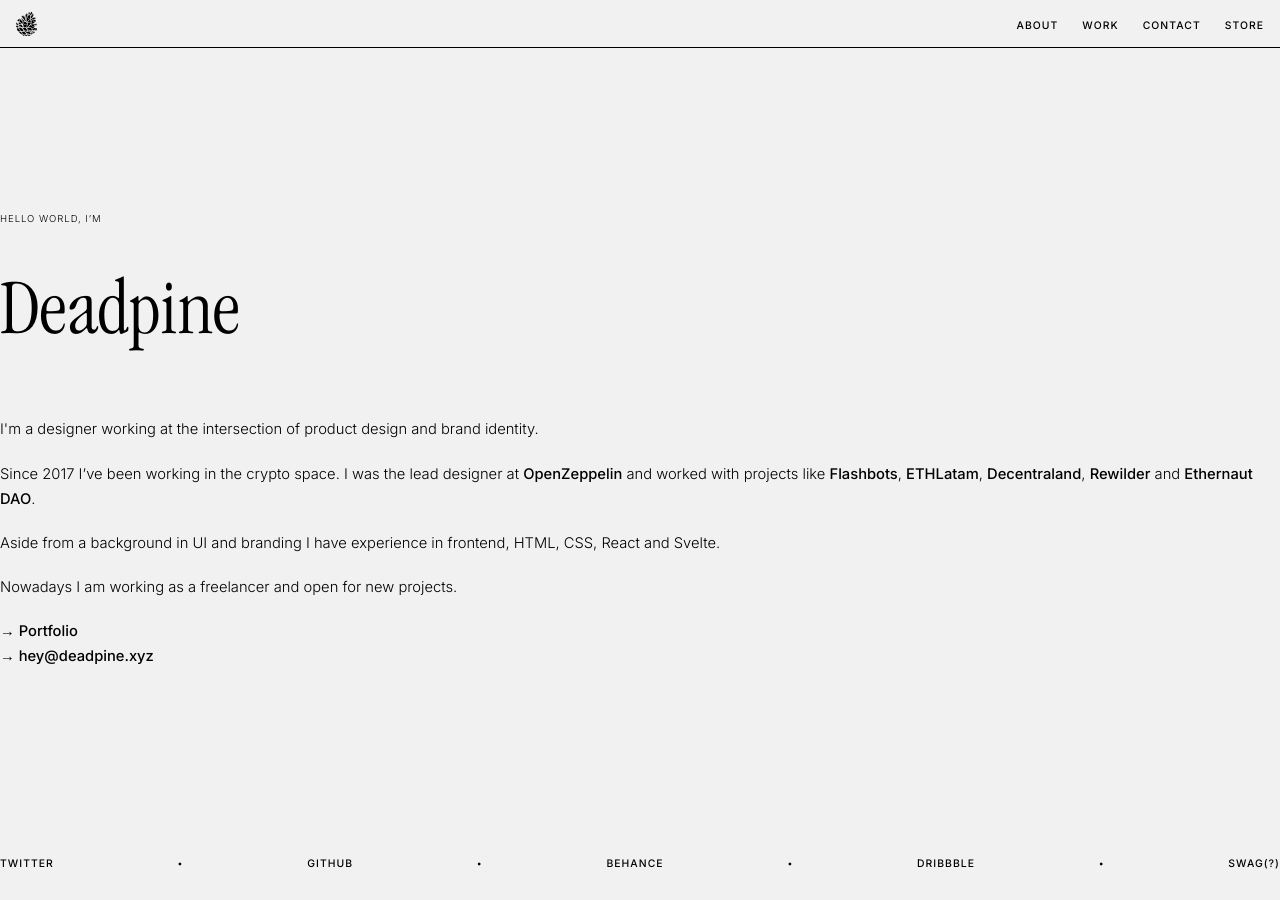
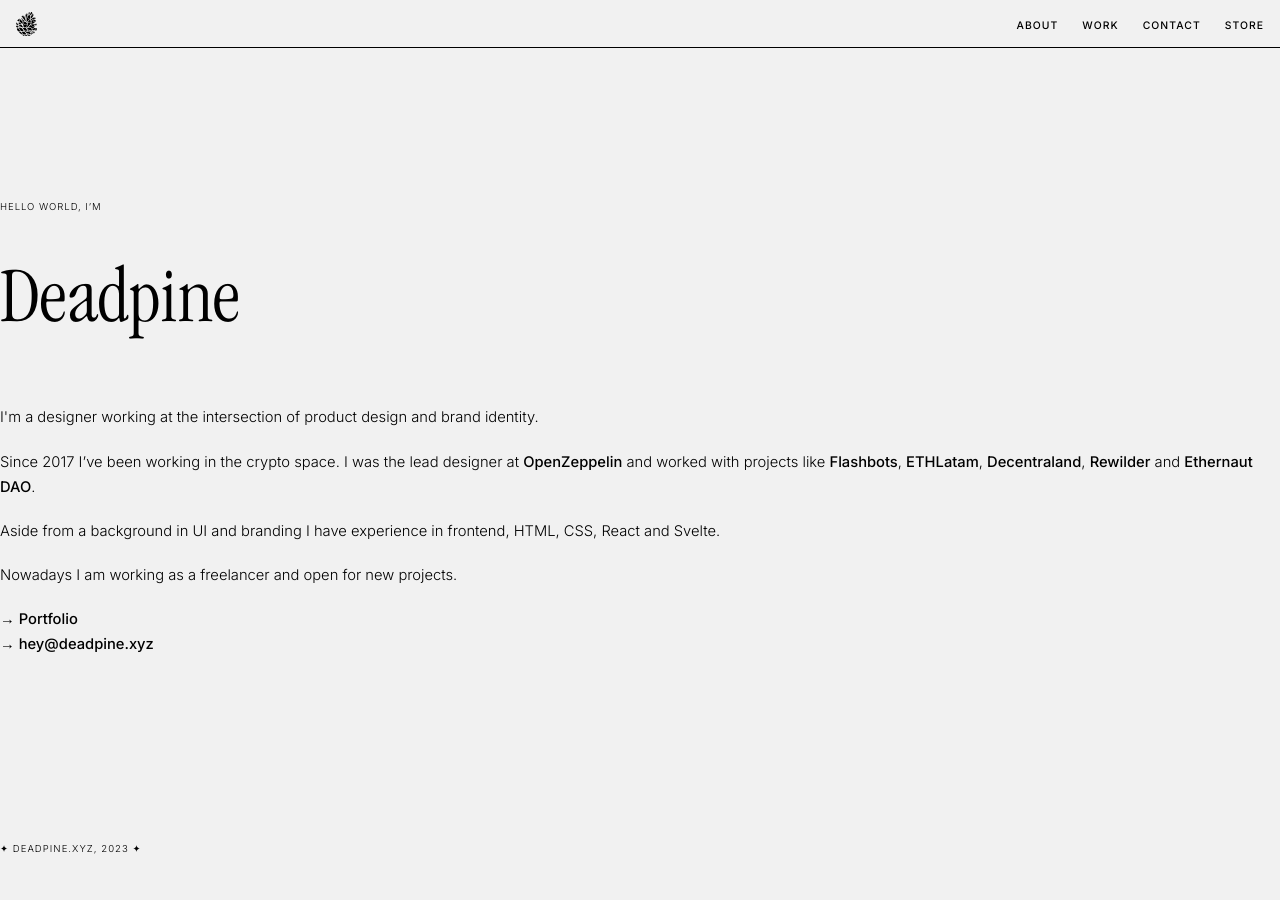
Before and after one commit to deadpine/deadpine.xyz, a Jekyll site: the page built from index.md, in a window 1280 px wide. Built offline with Jekyll 4.4.1, drawn with Linux system fonts in a browser that asks for light colours; some web fonts are replaced.

Commit message:
update footer and nav

```diff
--- a/_includes/footer.html
+++ b/_includes/footer.html
@@ -1,11 +1,3 @@
 <footer class="uppercase">
-    <a href="https://twitter.com/deadpine_xyz" target="_blank">twitter</a>
-    <span> • </span>
-    <a href="https://github.com/deadpine" target="_blank">github</a>
-    <span> • </span>
-    <a href="https://www.behance.net/deadpine" target="_blank">behance</a>
-    <span> • </span>
-    <a href="https://dribbble.com/deadpine" target="_blank">dribbble</a>
-    <span> • </span>
-    <a href="https://store.deadpine.xyz" target="_blank">swag(?)</a>
-  </footer>
+  <p>✦ deadpine.xyz, 2023 ✦</p>
+</footer>
--- a/_includes/nav.html
+++ b/_includes/nav.html
@@ -1,7 +1,7 @@
 <nav>
     <img class="logo" src="/img/logo.svg" alt="deadpine's logo" />
     <ul>
-        <li><a class="uppercase" href="/about">About</a></li>
+        <li><a class="uppercase" href="/">About</a></li>
         <li><a class="uppercase" href="/work">Work</a></li>
         <li><a class="uppercase" href="/contact">Contact</a></li>
         <li><a class="uppercase" href="https://store.deadpine.xyz/" target="_blank">Store</a></li>
```
Also changed, not shown: index.md (+2 -0 lines).
